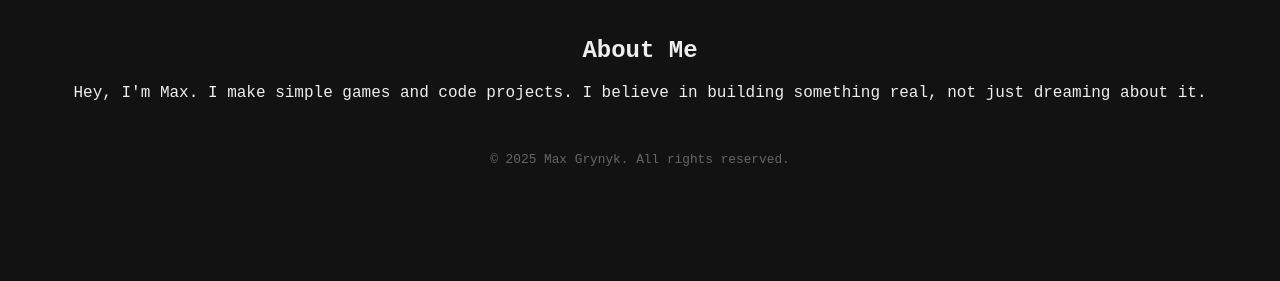
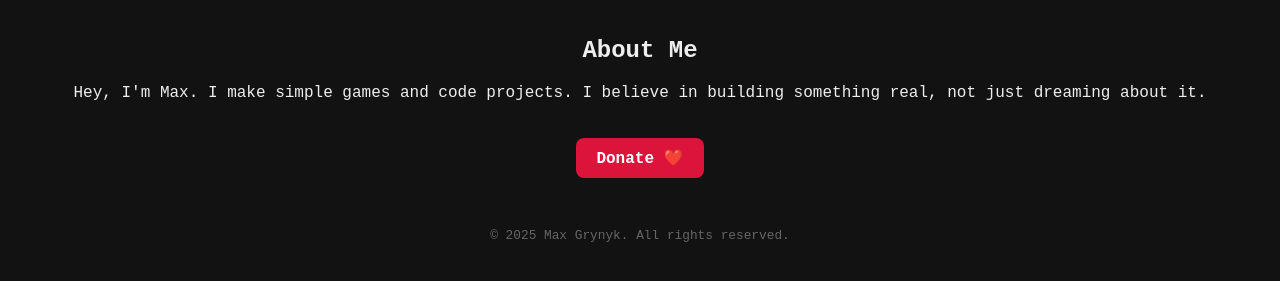
Before and after one commit to GMaksymT4/GitHubTest, a plain HTML site: page index.html in a window 1280 px wide. Shown: the part 121-402 px from the top of the page. Drawn offline with Linux system fonts and the light colour scheme.

Commit message:
Update index.html

```diff
--- a/index.html
+++ b/index.html
@@ -19,6 +19,9 @@
         <section>
             <h2>About Me</h2>
             <p>Hey, I'm Max. I make simple games and code projects. I believe in building something real, not just dreaming about it.</p>
+            <a href="https://cash.app/$BigBuyMax" target="_blank" style="display:inline-block; padding:10px 20px; background-color:crimson; color:white; text-decoration:none; font-weight:bold; border-radius:8px; margin-top:20px;">
+        Donate ❤️
+    </a>
         </section>
     </main>
     <footer>
```
